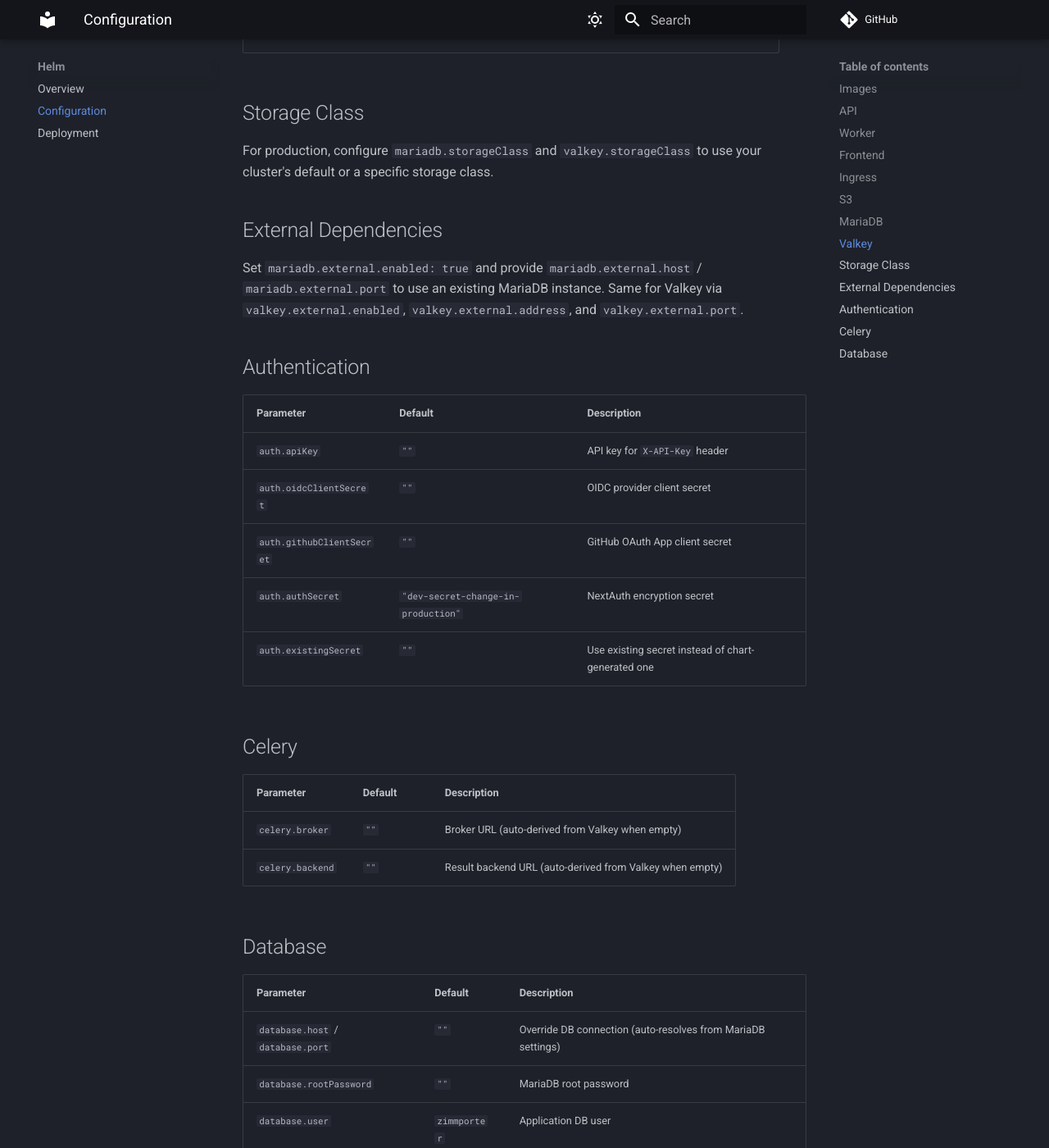
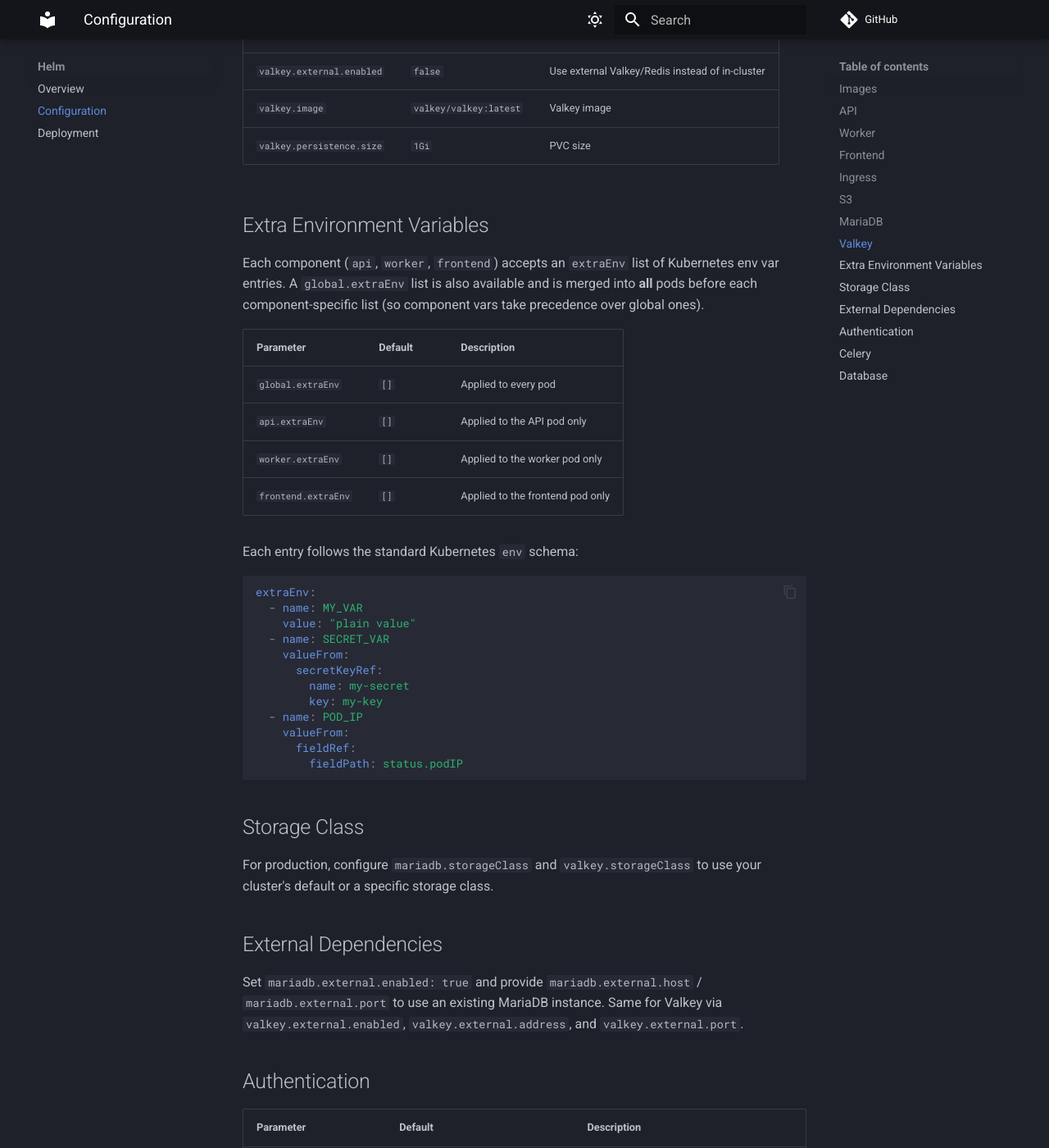
Before and after one commit to Tomifarmer/zimmporter-stack-doc, an MkDocs documentation site: the page built from docs/helm/configuration.md, in a window 1280 px wide and 1400 px high, scrolled down 3186 px. Shown: the whole window at 82% size. Built offline with MkDocs 1.6.1 and Material for MkDocs 9.7.7, drawn with Linux system fonts in a browser that asks for light colours; comment, search, counter and statistics services are not loaded; some of the changed text lies outside the part shown.

Commit message:
Update docs

````diff
--- a/docs/helm/configuration.md
+++ b/docs/helm/configuration.md
@@ -22,6 +22,7 @@
 | `api.env.OIDC_ISSUER_URL` | `""` | OIDC issuer URL for token validation |
 | `api.env.OIDC_CLIENT_ID` | `""` | OIDC client ID (audience) |
 | `api.env.GITHUB_CLIENT_ID` | `""` | GitHub OAuth App client ID for token validation |
+| `api.extraEnv` | `[]` | Additional env vars for the API pod (see [extraEnv](#extraenv)) |
 
 ## Worker
 
@@ -30,6 +31,7 @@
 | `worker.replicas` | `1` | Celery worker replicas |
 | `worker.concurrency` | `4` | Parallel downloads per worker |
 | `worker.pool` | `prefork` | Celery pool type |
+| `worker.extraEnv` | `[]` | Additional env vars for the worker pod (see [extraEnv](#extraenv)) |
 
 ## Frontend
 
@@ -43,6 +45,7 @@
 | `frontend.env.OIDC_ISSUER_URL` | `""` | OIDC issuer URL |
 | `frontend.env.OIDC_CLIENT_ID` | `""` | OIDC client ID |
 | `frontend.env.GITHUB_CLIENT_ID` | `""` | GitHub OAuth App client ID |
+| `frontend.extraEnv` | `[]` | Additional env vars for the frontend pod (see [extraEnv](#extraenv)) |
 
 ## Ingress
 
@@ -79,6 +82,37 @@
 | `valkey.image` | `valkey/valkey:latest` | Valkey image |
 | `valkey.persistence.size` | `1Gi` | PVC size |
 
+## Extra Environment Variables
+
+Each component (`api`, `worker`, `frontend`) accepts an `extraEnv` list of
+Kubernetes env var entries. A `global.extraEnv` list is also available and
+is merged into **all** pods before each component-specific list (so component
+vars take precedence over global ones).
+
+| Parameter | Default | Description |
+|---|---|---|
+| `global.extraEnv` | `[]` | Applied to every pod |
+| `api.extraEnv` | `[]` | Applied to the API pod only |
+| `worker.extraEnv` | `[]` | Applied to the worker pod only |
+| `frontend.extraEnv` | `[]` | Applied to the frontend pod only |
+
+Each entry follows the standard Kubernetes `env` schema:
+
+```yaml
+extraEnv:
+  - name: MY_VAR
+    value: "plain value"
+  - name: SECRET_VAR
+    valueFrom:
+      secretKeyRef:
+        name: my-secret
+        key: my-key
+  - name: POD_IP
+    valueFrom:
+      fieldRef:
+        fieldPath: status.podIP
+```
+
 ## Storage Class
 
 For production, configure `mariadb.storageClass` and `valkey.storageClass` to use your cluster's default or a specific storage class.
````
